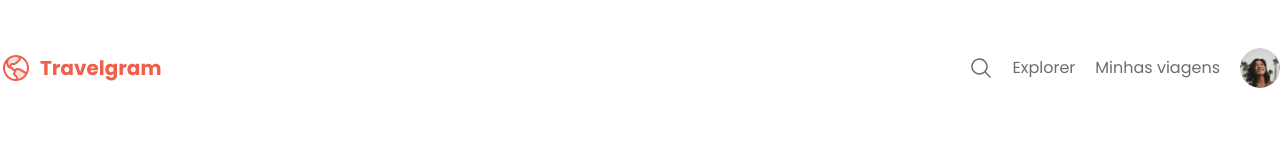
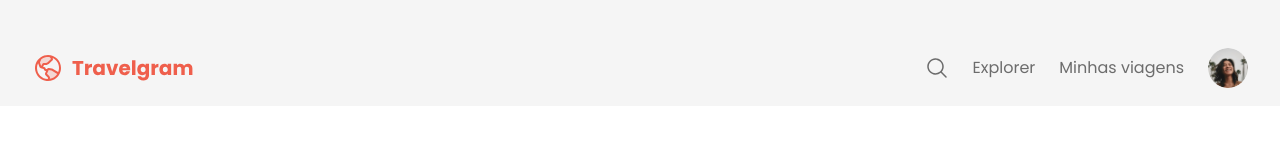
Before and after one commit to gsfranco/projeto-travelgram, a plain HTML site: page index.html in a window 1280 px wide. Drawn offline with Linux system fonts and the light colour scheme.

Commit message:
navigation

```diff
--- a/index.html
+++ b/index.html
@@ -12,7 +12,8 @@
 </head>
 
 <body>
-    <nav>
+    <div class="bg-surface-color">
+        <nav class="conteiner">
             <a href="#" id="logo">
                 <img src="assets/Logo.svg" alt="logomarca">
             </a>
@@ -31,6 +32,7 @@
                 </li>
             </ul>
         </nav>
+    </div>
     <header>
 
     </header>
--- a/styles/global.css
+++ b/styles/global.css
@@ -35,3 +35,13 @@ a:hover {
     color: var(--brand-color);
     text-decoration: underline;
 }
+
+.conteiner {
+    padding-inline: 32px;
+    max-width: 1280px;
+    margin-inline: auto;
+}
+
+.bg-surface-color {
+    background-color: var(--surface-color);
+}
--- a/styles/nav.css
+++ b/styles/nav.css
@@ -10,7 +10,7 @@ nav ul {
     list-style: none;
     display: flex;
     align-items: center;
-    gap: 20px;
+    gap: 24px;
     padding-block: 8px;
 }
 
```
Lines whose indentation alone changed are shown as unchanged.
